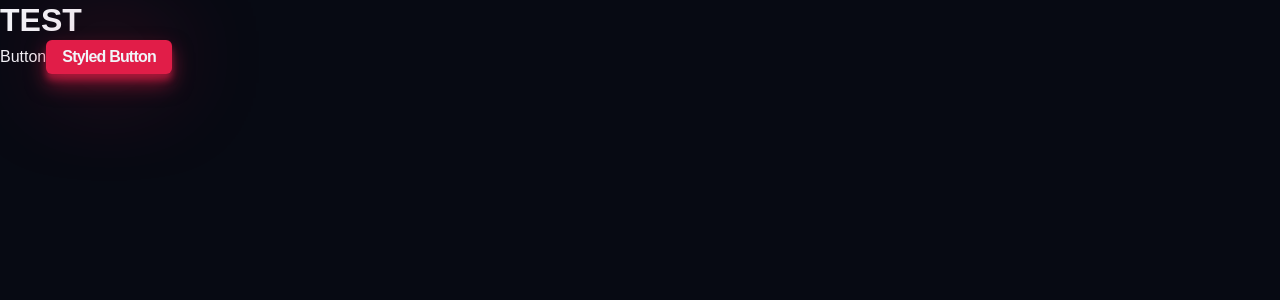
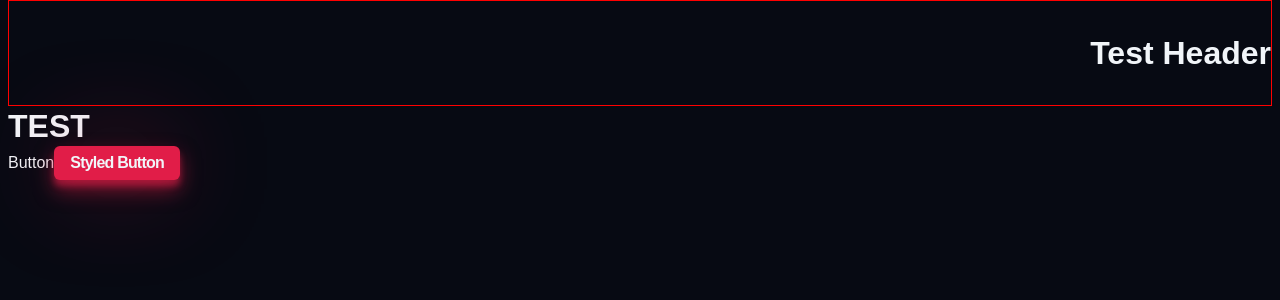
Before and after one commit to gregmjsco/coffee-shop, a React (Vite) app: page / in a window 1280 px wide. Shown: the top 300 px of the page. Built offline with nearby package versions, Linux system fonts and the light colour scheme.

Commit message:
Fix Header and Component imports

```diff
--- a/src/App.jsx
+++ b/src/App.jsx
@@ -1,3 +1,5 @@
+import Container from './components/styles/Container.style'
+import Header  from './components/Header.jsx'
 import StyledButton from './components/styles/Button/Button'
 import GlobalStyles from './components/styles/Global'
 
@@ -6,9 +8,14 @@ function App() {
   return (
     <>
       <GlobalStyles></GlobalStyles>
+      <Header />
+      <Container>
+
       <h1>TEST</h1>
       <button>Button</button>
       <StyledButton>Styled Button</StyledButton>
+
+      </Container>
     </>
   )
 }
--- /dev/null
+++ b/src/components/Header.jsx
@@ -0,0 +1,19 @@
+import Container from './styles/Container.style'
+import { StyledHeader } from './styles/Header.style'
+
+function Header() {
+    return (
+        <>
+        <Container>
+            <StyledHeader>
+
+            <h1>Test Header</h1>
+
+            </StyledHeader>
+        </Container>
+
+        </>
+    )
+}
+
+export default Header;
--- /dev/null
+++ b/src/components/styles/Container.style.jsx
@@ -0,0 +1,12 @@
+import styled from "styled-components";
+
+const Container = styled.div`
+
+    width: 100%;
+    margin-left: auto;
+    margin-right: auto;
+    padding-left: 0.5rem;
+    padding-right: 0.5rem;
+
+`
+export default Container
--- /dev/null
+++ b/src/components/styles/Header.style.jsx
@@ -0,0 +1,12 @@
+import styled from "styled-components";
+
+export const StyledHeader = styled.header `
+    display: flex;
+    justify-content: flex-end;
+    align-items: center;
+    padding-top: 2rem;
+    padding-bottom: 2rem;
+    border: 1px solid red;
+    position: relative;
+    z-index: 9999;
+`
```
Also changed, not shown: src/components/Header.js (deleted), src/components/styles/Global.jsx (renamed from src/components/styles/Global.js), src/components/styles/Header.style.js (deleted).
